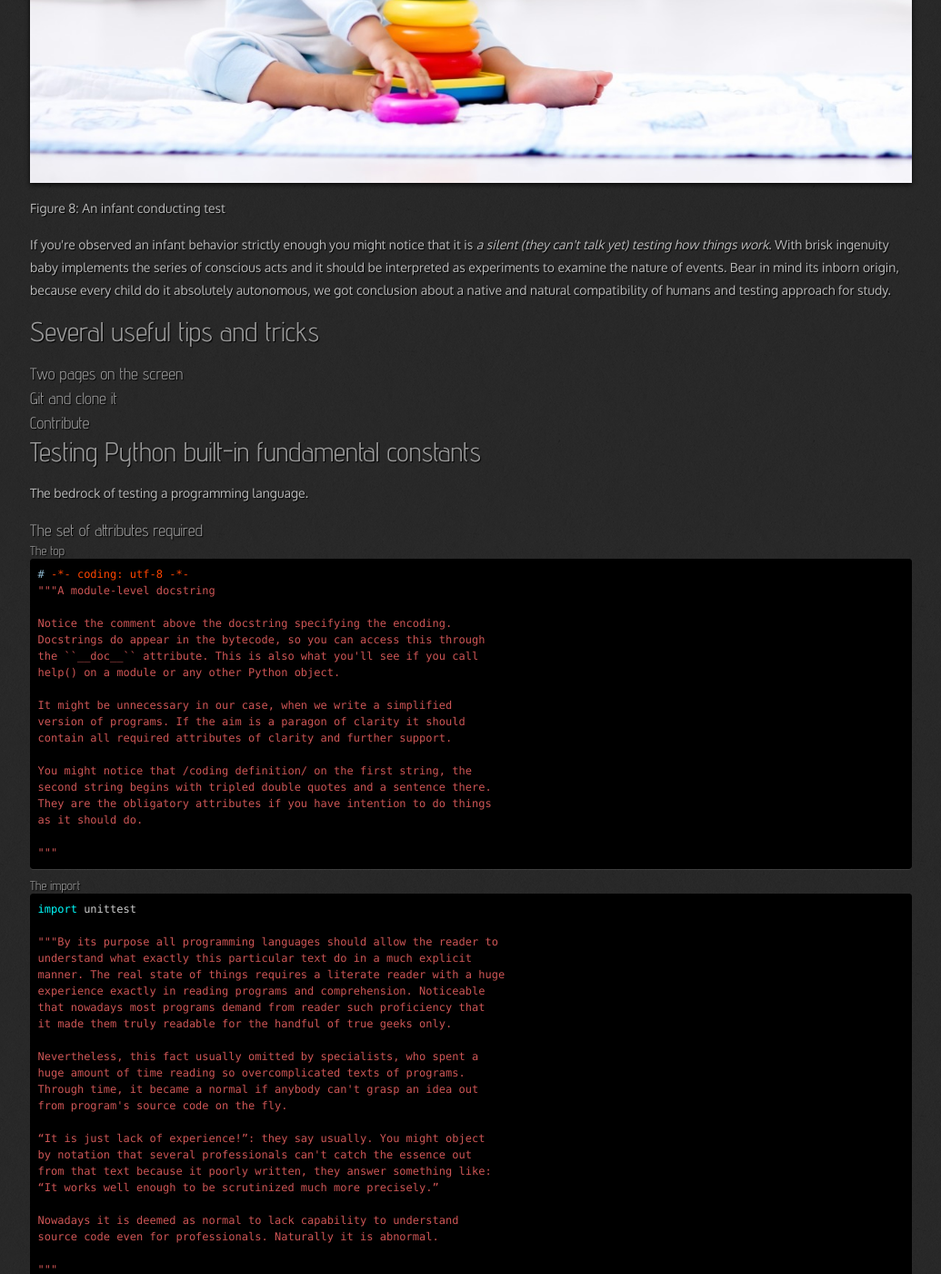
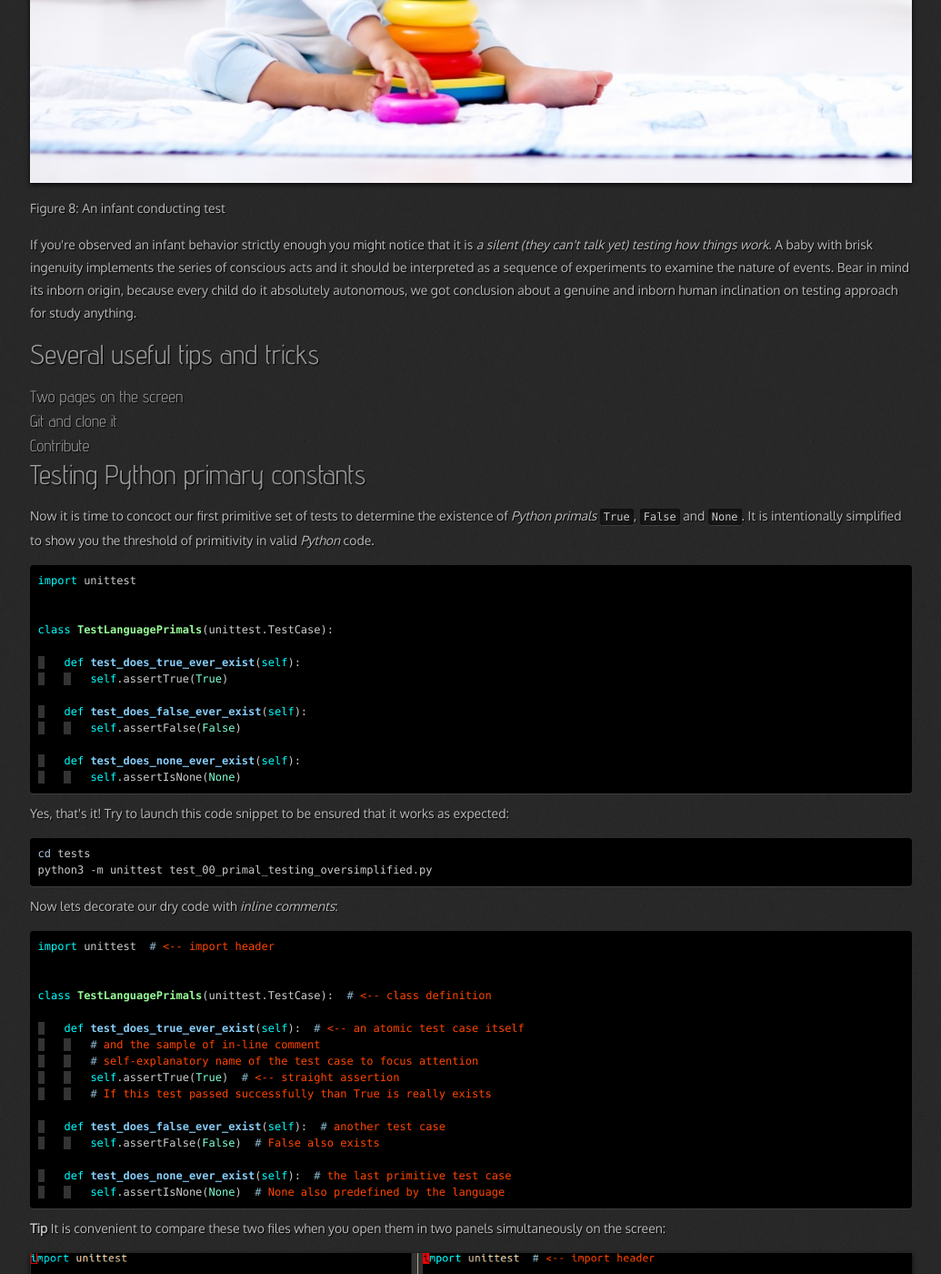
Before and after one commit to 0--key/0--key.github.io, a Jekyll site: the page built from _posts/2020-12-29-dissecting-python.html, in a window 1280 px wide and 1400 px high, scrolled down 9778 px. Shown: the whole window at 91% size, without its empty margins (22-1057 px from the left). Built offline with Jekyll 4.4.1, drawn with Linux system fonts in a browser that asks for light colours; nearby versions of some CDN libraries; comment, search, counter and statistics services are not loaded; some of the changed text lies outside the part shown.

Commit message:
A new version for Thursday

```diff
--- a/_posts/2020-12-29-dissecting-python.html
+++ b/_posts/2020-12-29-dissecting-python.html
@@ -46,7 +46,7 @@ tags: [book, template]
 <li><a href="#orge77fce1">Contribute</a></li>
 </ul>
 </li>
-<li><a href="#orgbd3e75b">Testing Python built-in fundamental constants</a>
+<li><a href="#org999782d">Testing Python primary constants</a>
 <ul>
 <li><a href="#orgb19901c">The set of attributes required</a></li>
 <li><a href="#orgccaf2d8">Code elaboration</a></li>
@@ -133,7 +133,7 @@ for machines to execute."
 <h2 id="org03a196a">Preface</h2>
 <div class="outline-text-2" id="text-org03a196a">
 
-<div id="org38c79af" class="figure">
+<div id="org31d93ac" class="figure">
 <p><img src="http://0--key.github.io/assets/img/pydes/experienced_tutor.jpeg" alt="A game is a test" title="Conduct an experiment together" class="rounded float-center" />
 </p>
 <p><span class="figure-number">Figure 1: </span>An older tutor</p>
@@ -154,17 +154,17 @@ this book is Python and its usage by humans.
 
 <p>
 The subjects are students, teachers, books, programmers, software
-engineers, other professionals related to programming. And the plot
-is a misleading: its history, the current state of things with
-focus on software industry.
+engineers and developers, other professionals related to
+programming. The plot is a <i>misleading</i>: its prerequisites, its
+past and present in software industry.
 </p>
 
 <p>
 Followed by a set of plain deductions it might unlock for a literate
-reader a <code>kingdom of programming</code>. It is a <code>kingdom</code> definitely due
-to the strict set of inner rules controlled by <i>his Majesty</i>
-<b>Python3</b>. Learning these rules one by one is the only decent path
-to succeed in studying a <i>system</i>.
+reader a <code>realm of programming</code>. It is a <code>realm</code> actually due to the
+strict set of certain rules defined by <i>his Majesty</i> <b>Python3</b>.
+Learning these rules one by one is the only proper way to succeed in
+studying programming language as a <i>system</i>.
 </p>
 
 <p>
@@ -192,14 +192,14 @@ Keep tighter, please.
 <p>
 The task isn't so tough it might seem, the most rules are naturally
 entangled. There are a handful of <i>primal</i> ones. The rest are
-derivatives <i>based on</i> the primal.
+<i>derivatives</i> based on the primal.
 </p>
 
 <p>
 Undoubtedly it simplifies the lesson. All what you need is to build
 the knowledge tree-like structure in your mind. There are only a
-<i>thriple</i> primals: <code>True</code>, <code>False</code> and = None =. All other are
-knots in the large net of derivatives.
+<i>thriple</i> primals: <code>True</code>, <code>False</code> and <code>None</code>. All other are
+derivatives based on them.
 </p>
 
 <p>
@@ -289,7 +289,7 @@ guys, moving forward.
 <h3 id="org20c0c05">Debugging is a major time-consuming task</h3>
 <div class="outline-text-3" id="text-org20c0c05">
 
-<div id="org92ddd7c" class="figure">
+<div id="org3a749d2" class="figure">
 <p><img src="http://0--key.github.io/assets/img/pydes/debugging.jpg" alt="Typical proportion" title="The lion share of efforts" class="rounded float-center" />
 </p>
 <p><span class="figure-number">Figure 2: </span>Time and efforts for debug</p>
@@ -309,7 +309,7 @@ their efforts to develop and maintain software nowadays.
 <h3 id="orgdaed20a">Cognitive dissonance and size of manuals</h3>
 <div class="outline-text-3" id="text-orgdaed20a">
 
-<div id="orgc658268" class="figure">
+<div id="org59c1a88" class="figure">
 <p><img src="http://0--key.github.io/assets/img/pydes/the_volumes.jpeg" alt="The Art" title="They are enormous" class="rounded float-center" />
 </p>
 <p><span class="figure-number">Figure 3: </span>The average manual for proficiency</p>
@@ -356,7 +356,7 @@ There are tons of material and most of it represents <code>programming
 <h3 id="org9e7dc29">An average age of readers</h3>
 <div class="outline-text-3" id="text-org9e7dc29">
 
-<div id="org93a036c" class="figure">
+<div id="org8636f6e" class="figure">
 <p><img src="http://0--key.github.io/assets/img/pydes/software-development-team.jpeg" alt="Unexperience of youth" title="They are so young" class="rounded float-center" />
 </p>
 <p><span class="figure-number">Figure 4: </span>The team</p>
@@ -374,7 +374,7 @@ There are tons of material and most of it represents <code>programming
 </ul>
 
 
-<div id="org69d75f0" class="figure">
+<div id="org03f464b" class="figure">
 <p><img src="http://0--key.github.io/assets/img/pydes/experienced_tutor.jpeg" alt="Play as test" title="Conduct an experiment" class="rounded float-center" />
 </p>
 <p><span class="figure-number">Figure 5: </span>Toddlers</p>
@@ -391,7 +391,7 @@ in writing book about programming
 </p>
 
 
-<div id="orge472109" class="figure">
+<div id="orgb855a59" class="figure">
 <p><img src="http://0--key.github.io/assets/img/pydes/cognitive_bias.jpeg" alt="True thinking is a tough task" title="The large set of cognitive biases" class="rounded float-center" />
 </p>
 <p><span class="figure-number">Figure 6: </span>Brain fog</p>
@@ -416,7 +416,7 @@ Avoidance of source code reading (escapism);
 <h2 id="org51e2a38">A harsh deduction</h2>
 <div class="outline-text-2" id="text-org51e2a38">
 
-<div id="orga64b425" class="figure">
+<div id="orga135c1a" class="figure">
 <p><img src="http://0--key.github.io/assets/img/pydes/monkey.jpeg" alt="Animals also test" title="Unconscious testing" class="rounded float-left" />
 </p>
 <p><span class="figure-number">Figure 7: </span>Test failure</p>
@@ -603,7 +603,7 @@ misterious.
 <h2 id="org45186c4">Testing as a nodal ology tool</h2>
 <div class="outline-text-2" id="text-org45186c4">
 
-<div id="org1835e00" class="figure">
+<div id="org953cc9a" class="figure">
 <p><img src="http://0--key.github.io/assets/img/pydes/infant-building-a-tower.jpeg" alt="An infant" title="Infant building a tower" />
 </p>
 <p><span class="figure-number">Figure 8: </span>An infant conducting test</p>
@@ -612,11 +612,12 @@ misterious.
 <p>
 If you're observed an infant behavior strictly enough you might
 notice that it is <i>a silent (they can't talk yet) testing how things
-work</i>. With brisk ingenuity baby implements the series of conscious
-acts and it should be interpreted as experiments to examine the
-nature of events. Bear in mind its inborn origin, because every
-child do it absolutely autonomous, we got conclusion about a native
-and natural compatibility of humans and testing approach for study.
+work</i>. A baby with brisk ingenuity implements the series of
+conscious acts and it should be interpreted as a sequence of
+experiments to examine the nature of events. Bear in mind its inborn
+origin, because every child do it absolutely autonomous, we got
+conclusion about a genuine and inborn human inclination on testing
+approach for study anything.
 </p>
 </div>
 </div>
@@ -640,13 +641,84 @@ and natural compatibility of humans and testing approach for study.
 </div>
 
 
-<div id="outline-container-orgbd3e75b" class="outline-2">
-<h2 id="orgbd3e75b">Testing Python built-in fundamental constants</h2>
-<div class="outline-text-2" id="text-orgbd3e75b">
+
+<div id="outline-container-org999782d" class="outline-2">
+<h2 id="org999782d">Testing Python primary constants</h2>
+<div class="outline-text-2" id="text-org999782d">
 <p>
-The bedrock of testing a programming language.
+Now it is time to concoct our first primitive set of tests to
+determine the existence of <i>Python primals</i> <code>True</code>, <code>False</code> and
+<code>None</code>. It is intentionally simplified to show you the threshold of
+primitivity in valid <i>Python</i> code.
 </p>
+
+<div class="org-src-container">
+<pre class="src src-python"><span style="color: #00ffff;">import</span> unittest
+
+
+<span style="color: #00ffff;">class</span> <span style="color: #98fb98; font-weight: bold;">TestLanguagePrimals</span>(unittest.TestCase):
+
+<span style="background-color: #333333;"> </span>   <span style="color: #00ffff;">def</span> <span style="color: #87cefa; font-weight: bold;">test_does_true_ever_exist</span>(<span style="color: #00ffff;">self</span>):
+<span style="background-color: #333333;"> </span>   <span style="background-color: #333333;"> </span>   <span style="color: #00ffff;">self</span>.assertTrue(<span style="color: #7fffd4;">True</span>)
+
+<span style="background-color: #333333;"> </span>   <span style="color: #00ffff;">def</span> <span style="color: #87cefa; font-weight: bold;">test_does_false_ever_exist</span>(<span style="color: #00ffff;">self</span>):
+<span style="background-color: #333333;"> </span>   <span style="background-color: #333333;"> </span>   <span style="color: #00ffff;">self</span>.assertFalse(<span style="color: #7fffd4;">False</span>)
+
+<span style="background-color: #333333;"> </span>   <span style="color: #00ffff;">def</span> <span style="color: #87cefa; font-weight: bold;">test_does_none_ever_exist</span>(<span style="color: #00ffff;">self</span>):
+<span style="background-color: #333333;"> </span>   <span style="background-color: #333333;"> </span>   <span style="color: #00ffff;">self</span>.assertIsNone(<span style="color: #7fffd4;">None</span>)
+</pre>
 </div>
+
+<p>
+Yes, that's it! Try to launch this code snippet to be ensured that it
+works as expected:
+</p>
+
+<div class="org-src-container">
+<pre class="src src-sh"><span style="color: #b0c4de;">cd</span> tests
+python3 -m unittest test_00_primal_testing_oversimplified.py
+</pre>
+</div>
+
+<p>
+Now lets decorate our dry code with <i>inline comments</i>:
+</p>
+
+<div class="org-src-container">
+<pre class="src src-python"><span style="color: #00ffff;">import</span> unittest  <span style="color: #8db6cd;"># </span><span style="color: #ff4500;">&lt;-- import header</span>
+
+
+<span style="color: #00ffff;">class</span> <span style="color: #98fb98; font-weight: bold;">TestLanguagePrimals</span>(unittest.TestCase):  <span style="color: #8db6cd;"># </span><span style="color: #ff4500;">&lt;-- class definition</span>
+
+<span style="background-color: #333333;"> </span>   <span style="color: #00ffff;">def</span> <span style="color: #87cefa; font-weight: bold;">test_does_true_ever_exist</span>(<span style="color: #00ffff;">self</span>):  <span style="color: #8db6cd;"># </span><span style="color: #ff4500;">&lt;-- an atomic test case itself</span>
+<span style="background-color: #333333;"> </span>   <span style="background-color: #333333;"> </span>   <span style="color: #8db6cd;"># </span><span style="color: #ff4500;">and the sample of in-line comment</span>
+<span style="background-color: #333333;"> </span>   <span style="background-color: #333333;"> </span>   <span style="color: #8db6cd;"># </span><span style="color: #ff4500;">self-explanatory name of the test case to focus attention</span>
+<span style="background-color: #333333;"> </span>   <span style="background-color: #333333;"> </span>   <span style="color: #00ffff;">self</span>.assertTrue(<span style="color: #7fffd4;">True</span>)  <span style="color: #8db6cd;"># </span><span style="color: #ff4500;">&lt;-- straight assertion</span>
+<span style="background-color: #333333;"> </span>   <span style="background-color: #333333;"> </span>   <span style="color: #8db6cd;"># </span><span style="color: #ff4500;">If this test passed successfully than True is really exists</span>
+
+<span style="background-color: #333333;"> </span>   <span style="color: #00ffff;">def</span> <span style="color: #87cefa; font-weight: bold;">test_does_false_ever_exist</span>(<span style="color: #00ffff;">self</span>):  <span style="color: #8db6cd;"># </span><span style="color: #ff4500;">another test case</span>
+<span style="background-color: #333333;"> </span>   <span style="background-color: #333333;"> </span>   <span style="color: #00ffff;">self</span>.assertFalse(<span style="color: #7fffd4;">False</span>)  <span style="color: #8db6cd;"># </span><span style="color: #ff4500;">False also exists</span>
+
+<span style="background-color: #333333;"> </span>   <span style="color: #00ffff;">def</span> <span style="color: #87cefa; font-weight: bold;">test_does_none_ever_exist</span>(<span style="color: #00ffff;">self</span>):  <span style="color: #8db6cd;"># </span><span style="color: #ff4500;">the last primitive test case</span>
+<span style="background-color: #333333;"> </span>   <span style="background-color: #333333;"> </span>   <span style="color: #00ffff;">self</span>.assertIsNone(<span style="color: #7fffd4;">None</span>)  <span style="color: #8db6cd;"># </span><span style="color: #ff4500;">None also predefined by the language</span>
+</pre>
+</div>
+
+<p>
+<b>Tip</b> It is convenient to compare these two files when you open them
+in two panels simultaneously on the screen:
+</p>
+
+
+<div id="orgb2981f1" class="figure">
+<p><img src="http://0--key.github.io/assets/img/pydes/compare.png" alt="Two-panel view" title="Compare these two files" />
+</p>
+<p><span class="figure-number">Figure 9: </span>Two-panel editor view</p>
+</div>
+</div>
+
+
+
 
 
 <div id="outline-container-orgb19901c" class="outline-3">
```
Also changed, not shown: other parts of _posts/2020-12-29-dissecting-python.html (+4 -4 lines), assets/img/pydes/compare.png (added).
